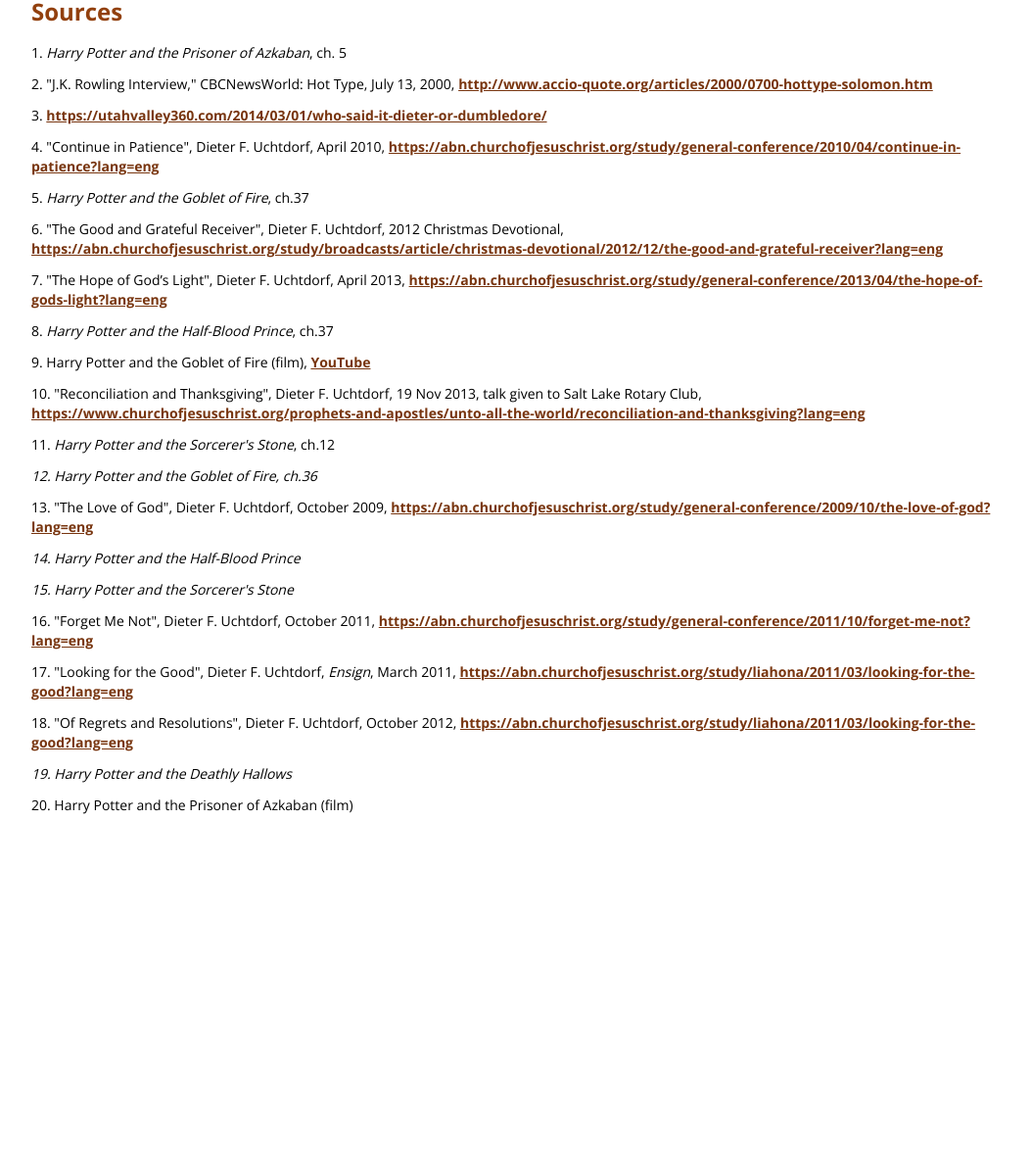
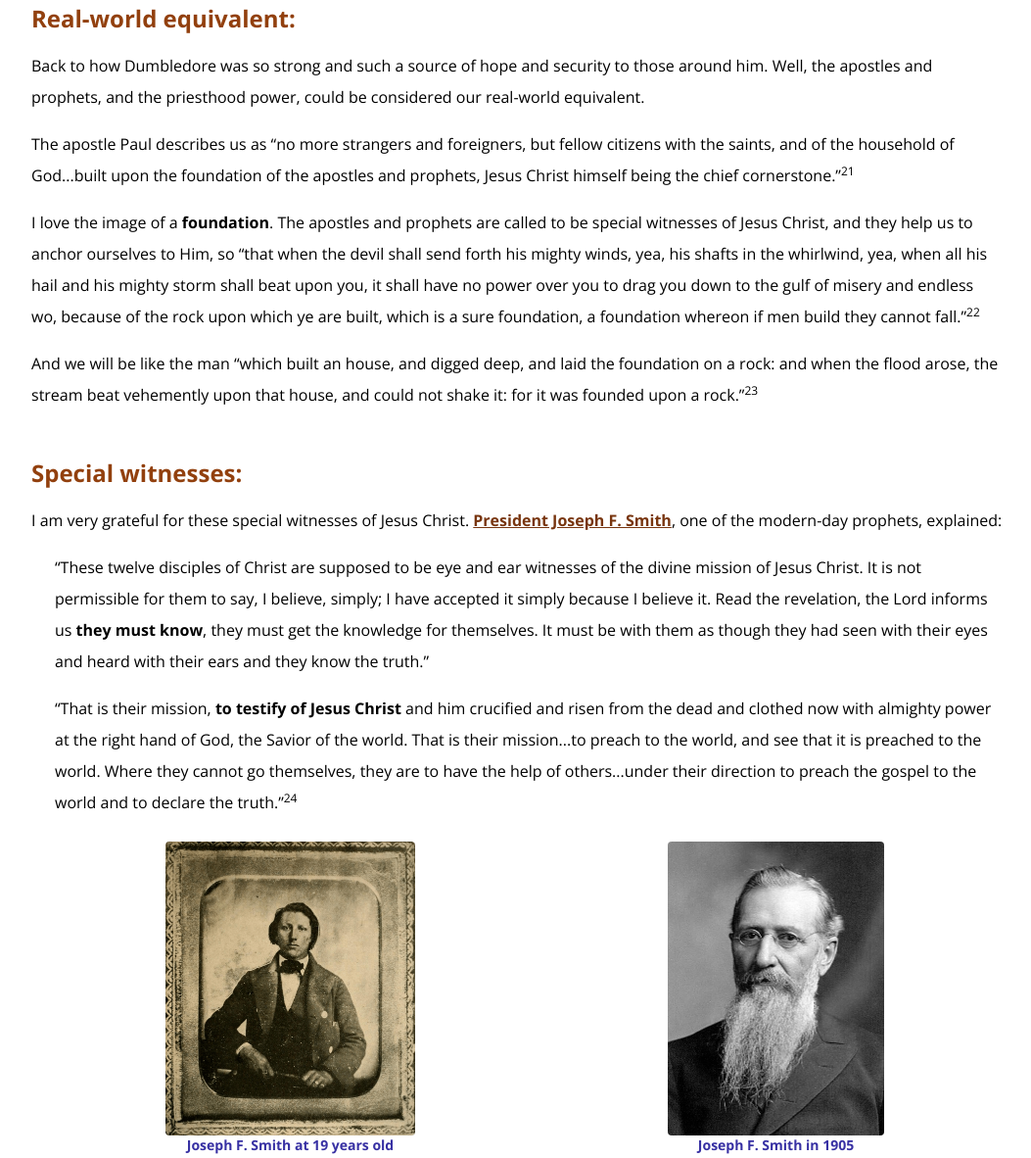
Before and after one commit to ethyl2/snake-lessons, a plain HTML site: page dieter-and-dumbledore.html in a window 1280 px wide. Shown: the part 5044-6226 px from the top of the page at 98% size, without its empty margins (112-1165 px from the left). Before the commit the page ends 5876 px from the top, so only its background shows below. Drawn offline with nearby package versions, Linux system fonts and the light colour scheme.

Commit message:
Adds more content

```diff
--- a/dieter-and-dumbledore.html
+++ b/dieter-and-dumbledore.html
@@ -243,10 +243,53 @@
                         <span id="quiz-answer-i" class="ml-2 italic scale-0 transform transition-all duration-150 ease-out inline-block">Dumbledore</span>
                     </li>
                 </ol>
-
             </section>
 
-            <section class="container mx-auto border-t px-4">
+            <section class="container mx-auto mb-6 px-4 md:mt-12">
+                <h2 class="font-semibold text-2xl my-4 text-yellow-800">Real-world equivalent:</h2>
+                    <p class="leading-loose mb-4">Back to how Dumbledore was so strong and such a source of hope and security to those around him. Well, the apostles and prophets, and the priesthood power, could be considered our real-world equivalent.
+                    </p>
+                    <p class="leading-loose mb-4">The apostle Paul describes us as “no more strangers and foreigners, but fellow citizens with the saints,
+                        and of the household of God...built upon the foundation of the apostles and prophets, Jesus Christ himself being the chief cornerstone.”<a href="#source21"><sup>21</sup></a></p>
+                    <p class="leading-loose mb-4">I love the image of a <strong>foundation</strong>. The apostles and prophets are called to be special witnesses of Jesus Christ,
+                         and they help us to anchor ourselves to Him, so “that when the devil shall send forth his mighty winds,
+                         yea, his shafts in the whirlwind, yea, when all his hail and his mighty storm shall beat upon you,
+                         it shall have no power over you to drag you down to the gulf of misery and endless wo, because of the
+                         rock upon which ye are built, which is a sure foundation, a foundation whereon if men build they cannot fall.”<a href="#source22"><sup>22</sup></a></p>
+                    <p class="leading-loose">And we will be like the man “which built an house, and digged deep, and laid the foundation on a rock: and when the flood arose,
+                        the stream beat vehemently upon that house, and could not shake it: for it was founded upon a rock.”<a href="#source23"><sup>23</sup></a></p>
+            </section>
+
+            <section class="container mx-auto mb-6 px-4 md:mt-12">
+                <h2 class="font-semibold text-2xl my-4 text-yellow-800">Special witnesses:</h2>
+                    <p class="leading-loose mb-4">I am very grateful for these special witnesses of Jesus Christ.
+                        <a href="https://history.churchofjesuschrist.org/landing/prophets-of-the-restoration/joseph-f-smith?lang=eng" target="_blank" class="underline font-bold text-yellow-900 hover:text-yellow-600">President Joseph F. Smith</a>, one of the modern-day prophets, explained:
+                    </p>
+                    <blockquote class="leading-loose ml-6 mb-4">
+                        “These twelve disciples of Christ are supposed to be eye and ear witnesses of the divine mission of Jesus Christ.
+                        It is not permissible for them to say, I believe, simply; I have accepted it simply because I believe it.
+                        Read the revelation, the Lord informs us <strong>they must know</strong>, they must get the knowledge for themselves.
+                        It must be with them as though they had seen with their eyes and heard with their ears and they know the truth.”
+                    </blockquote>
+                    <blockquote class="leading-loose ml-6">
+                        “That is their mission, <strong>to testify of Jesus Christ</strong> and him crucified and risen from the dead and clothed now with almighty power at the right hand of God,
+                        the Savior of the world. That is their mission...to preach to the world, and see that it is preached to the world. Where they cannot go themselves,
+                        they are to have the help of others...under their direction to preach the gospel to the world and to declare the truth.”<a href="#source24"><sup>24</sup></a>
+                    </blockquote>
+                    <div class="flex flex-col w-full items-center justify-around mt-6 space-y-4 md:flex-row md:space-y-0">
+                        <a href="https://en.wikipedia.org/wiki/File:Joseph_F_Smith_age_nineteen.PNG" target="_blank" class="flex flex-col items-center justify-center text-indigo-800 font-bold text-sm">
+                            <img src="/images/Joseph_F_Smith_age_nineteen.png" alt="Joseph F. Smith at age 19" class="w-full rounded md:w-1/2" />
+                            Joseph F. Smith at 19 years old
+                        </a>
+                        <a href="https://commons.wikimedia.org/wiki/File:JFS_First_Presidency_1905_large.jpg" target="_blank" class="flex flex-col items-center justify-center text-indigo-800 font-bold text-sm">
+                            <img src="/images/JosephFSmith.jpg" alt="Joseph F. Smith" class="w-full rounded md:w-1/2" />
+                            Joseph F. Smith in 1905
+                        </a>
+                    </div>
+            </section>
+        </main>
+
+            <section class="pl-4 border-t px-2 overflow-y-scroll mt-16 w-full md:pl-12">
                 <h2 class="font-semibold text-2xl my-4 text-yellow-800">Sources</h2>
                 <ol class="list-decimal list-inside flex flex-col space-y-3 text-sm">
                     <li id="source1"><span class="italic">Harry Potter and the Prisoner of Azkaban</span>, ch. 5</li>
@@ -289,9 +332,12 @@
                     </li>
                     <li id="source19" class="italic">Harry Potter and the Deathly Hallows</li>
                     <li id="source20">Harry Potter and the Prisoner of Azkaban (film)</li>
+                    <li id="source21"><a class="underline font-bold text-yellow-900 hover:text-yellow-600" href="https://abn.churchofjesuschrist.org/study/scriptures/nt/eph/2.19-20?lang=eng">Ephesians 2:19-20</a></li>
+                    <li id="source22"><a class="underline font-bold text-yellow-900 hover:text-yellow-600" href=https://abn.churchofjesuschrist.org/study/scriptures/bofm/hel/5.12?lang=eng>Helaman 5:12</a></li>
+                    <li id="source23"><a class="underline font-bold text-yellow-900 hover:text-yellow-600" href=https://abn.churchofjesuschrist.org/study/scriptures/nt/luke/6.48?lang=eng>Luke 6:48</a></li>
+                    <li id="source24">"In the Presence of the Divine", President Joseph F. Smith, <em>Liahona</em>, June 1979, <a class="underline font-bold text-yellow-900 hover:text-yellow-600" href="https://abn.churchofjesuschrist.org/study/liahona/1979/06/in-the-presence-of-the-divine?lang=eng">https://abn.churchofjesuschrist.org/study/liahona/1979/06/in-the-presence-of-the-divine?lang=eng</a></li>
                 </ol>
-                </section>
-        </main>
+            </section>
 
        </div>
        <script type="text/javascript">
```
Also changed, not shown: images/JosephFSmith.jpg (added), images/Joseph_F_Smith_age_nineteen.png (added).
